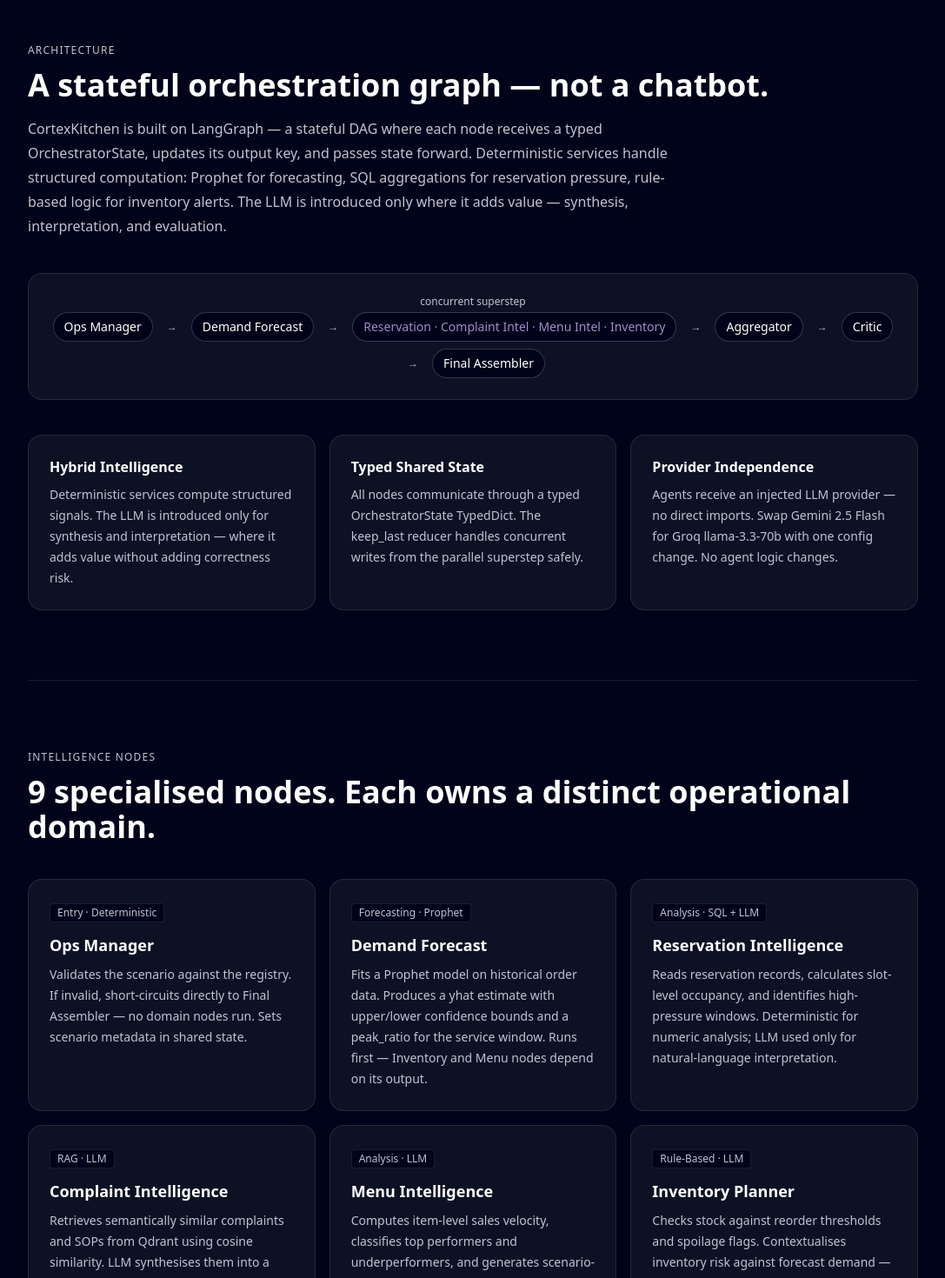
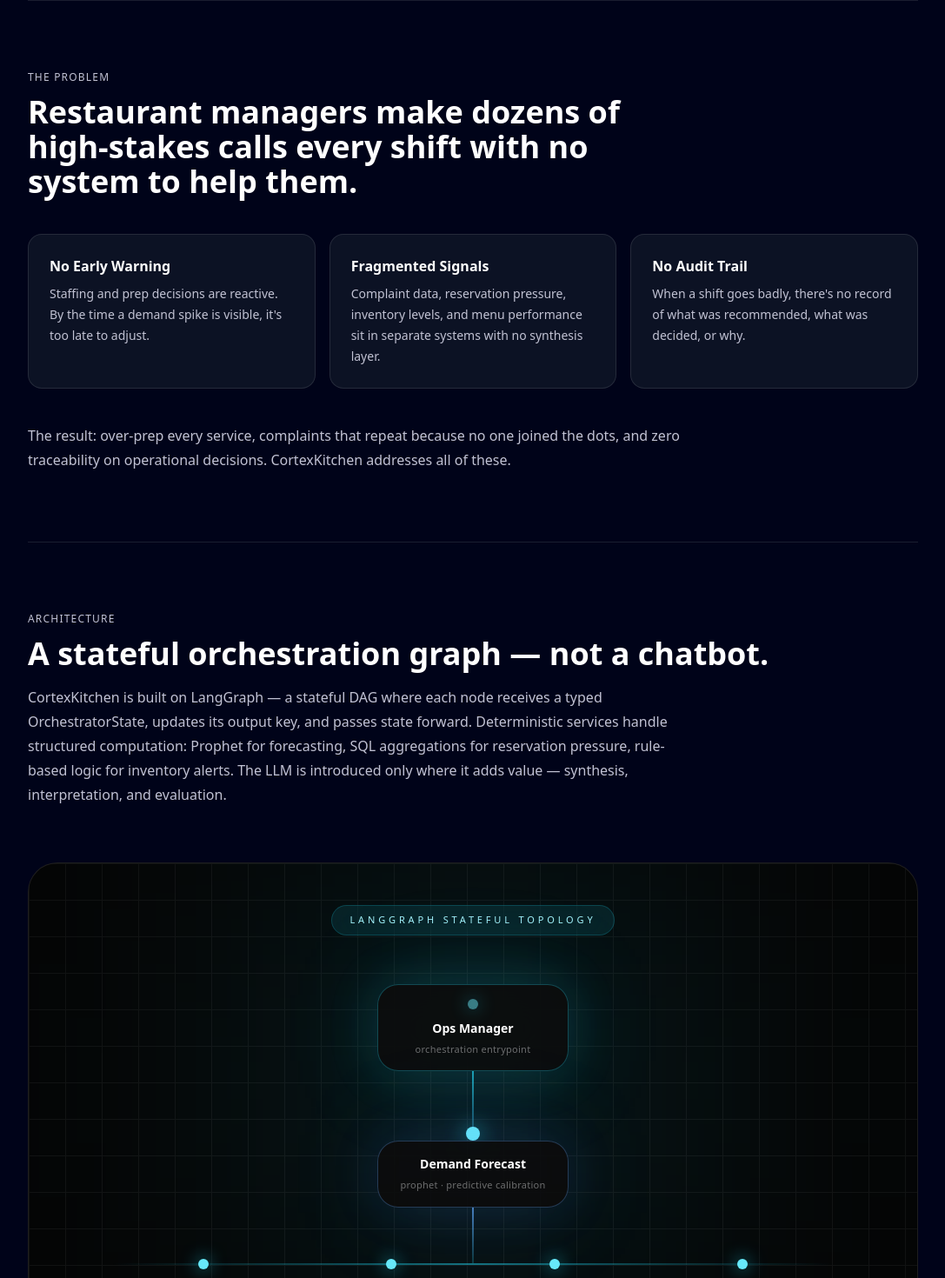
Before and after one commit to anoushka45/NextJs-Portfolio, a Next.js app: page /projects/cortexkitchen in a window 1280 px wide. Shown: the part 1330-2800 px from the top of the page at 87% size, without its empty margins (96-1183 px from the left). Built offline with nearby package versions, Linux system fonts and the light colour scheme.

Commit message:
projects section

```diff
--- a/app/projects/cortexkitchen/page.tsx
+++ b/app/projects/cortexkitchen/page.tsx
@@ -5,21 +5,31 @@
 export default function Page() {
   return (
     <main className="min-h-screen bg-black-100 text-white px-5 sm:px-10 pb-20">
-      <div className="max-w-5xl mx-auto pt-8">
-        <a href="/#projects" className="text-white-200 text-sm hover:text-white transition">← Back to Projects</a>
+      <div className="max-w-5xl mx-auto pt-8 px-4">
+        <a
+          href="/#projects"
+          className="inline-flex items-center gap-2 text-sm text-neutral-400 hover:text-white transition-all duration-300 group"
+        >
+          <span className="transform transition-transform duration-300 group-hover:-translate-x-1">
+            ←
+          </span>
+
+          <span className="tracking-wide">
+            View Full Portfolio
+          </span>
+        </a>
       </div>
 
       <div className="max-w-5xl mx-auto">
         {/* SECTION 1 — Hero */}
         <section className="py-20">
-          <p className="text-xs uppercase tracking-widest text-purple">Case Study</p>
-          <h1 className="text-5xl md:text-7xl font-bold text-white mt-3">CortexKitchen</h1>
+          <p className="text-xs uppercase tracking-widest text-purple">PROJECT DETAILS</p>
+          <h1 className="text-5xl md:text-7xl font-bold text-white mt-3">Cortex<span className="text-orange-400">Kitchen</span></h1>
           <p className="text-white-200 text-xl mt-5 max-w-2xl leading-8">A 9-node multi-agent decision engine for restaurant operations. LangGraph orchestration, Critic-validated output, RAG-backed intelligence, and a full persisted audit trail.</p>
 
           <div className="flex gap-3 mt-8 flex-wrap">
             <a href="https://github.com/anoushka45/cortexkitchen" target="_blank" rel="noopener noreferrer" className="px-5 py-2.5 rounded-full border border-white/20 text-white text-sm hover:border-purple transition">GitHub</a>
-            <a href="#" className="px-5 py-2.5 rounded-full bg-purple text-white text-sm hover:bg-purple/80 transition">Demo Video</a>
-            <a href="#" className="px-5 py-2.5 rounded-full border border-white/20 text-white text-sm hover:border-purple transition">Live Demo</a>
+            <a href="#" className="px-5 py-2.5 rounded-full bg-purple text-black font-semibold text-sm hover:bg-purple/80 transition">Demo Video</a>
           </div>
 
           <div className="grid grid-cols-2 md:grid-cols-4 gap-4 mt-14">
@@ -41,6 +51,11 @@
             </div>
           </div>
         </section>
+
+        {/* Project image */}
+        <div className="w-full rounded-2xl overflow-hidden border border-white/10 mb-2">
+          <img src="/projects/ck.png" alt="CortexKitchen dashboard" className="w-full h-auto object-cover" />
+        </div>
 
         {/* SECTION 2 — The Problem */}
         <section className="py-20 border-t border-white/10">
@@ -71,22 +86,212 @@
           <h2 className="text-3xl md:text-4xl font-bold text-white mt-3">A stateful orchestration graph — not a chatbot.</h2>
           <p className="text-white-200 mt-4 max-w-3xl leading-7">CortexKitchen is built on LangGraph — a stateful DAG where each node receives a typed OrchestratorState, updates its output key, and passes state forward. Deterministic services handle structured computation: Prophet for forecasting, SQL aggregations for reservation pressure, rule-based logic for inventory alerts. The LLM is introduced only where it adds value — synthesis, interpretation, and evaluation.</p>
 
-          <div className="rounded-2xl bg-black-200 border border-white/10 p-6 mt-10 overflow-x-auto">
-            <div className="text-xs text-white-200 mb-1 text-center">concurrent superstep</div>
-            <div className="flex items-center justify-center flex-wrap gap-2">
-              <span className="px-3 py-1.5 rounded-full border border-white/20 bg-black-100 text-sm">Ops Manager</span>
-              <span className="text-white-200 text-xs mx-2">→</span>
-              <span className="px-3 py-1.5 rounded-full border border-white/20 bg-black-100 text-sm">Demand Forecast</span>
-              <span className="text-white-200 text-xs mx-2">→</span>
-              <span className="px-3 py-1.5 rounded-full border border-purple/30 text-purple/80 bg-black-100 text-sm whitespace-nowrap">Reservation · Complaint Intel · Menu Intel · Inventory</span>
-              <span className="text-white-200 text-xs mx-2">→</span>
-              <span className="px-3 py-1.5 rounded-full border border-white/20 bg-black-100 text-sm">Aggregator</span>
-              <span className="text-white-200 text-xs mx-2">→</span>
-              <span className="px-3 py-1.5 rounded-full border border-white/20 bg-black-100 text-sm">Critic</span>
-              <span className="text-white-200 text-xs mx-2">→</span>
-              <span className="px-3 py-1.5 rounded-full border border-white/20 bg-black-100 text-sm">Final Assembler</span>
+
+{/* ARCHITECTURE FLOW */}
+
+<div className="relative mt-16 rounded-[34px] border border-white/10 bg-[#050505] p-8 md:p-12 overflow-hidden">
+
+  {/* background glows */}
+  <div className="absolute top-0 left-1/2 -translate-x-1/2 h-[500px] w-[500px] bg-cyan-400/10 blur-[140px]" />
+  <div className="absolute bottom-0 right-0 h-[300px] w-[300px] bg-purple/10 blur-[120px]" />
+
+  {/* grid */}
+  <div className="absolute inset-0 opacity-[0.05] bg-[linear-gradient(to_right,#ffffff_1px,transparent_1px),linear-gradient(to_bottom,#ffffff_1px,transparent_1px)] bg-[size:42px_42px]" />
+
+  <div className="relative z-10">
+
+    {/* top label */}
+    <div className="flex justify-center mb-14">
+      <div className="px-5 py-2 rounded-full border border-cyan-400/20 bg-cyan-400/10 backdrop-blur-xl">
+        <p className="text-[11px] tracking-[0.35em] uppercase text-cyan-200 font-medium">
+          LangGraph Stateful Topology
+        </p>
+      </div>
+    </div>
+
+    {/* graph */}
+    <div className="flex flex-col items-center">
+
+      {/* ops manager */}
+      <div className="relative group">
+        <div className="absolute inset-0 bg-cyan-400/20 blur-3xl opacity-70" />
+
+        <div className="relative rounded-3xl border border-cyan-400/30 bg-[#0d0d0d]/90 backdrop-blur-xl px-6 py-4 min-w-[220px] text-center shadow-[0_0_60px_rgba(34,211,238,0.15)]">
+          <div className="flex justify-center mb-3">
+            <div className="w-3 h-3 rounded-full bg-cyan-300 animate-pulse shadow-[0_0_20px_rgba(34,211,238,0.9)]" />
+          </div>
+
+          <p className="text-white text-sm font-semibold">
+            Ops Manager
+          </p>
+
+          <p className="text-[11px] text-white/40 mt-1.5 tracking-wide">
+            orchestration entrypoint
+          </p>
+        </div>
+      </div>
+
+      {/* connector */}
+      <div className="relative w-[2px] h-20 bg-gradient-to-b from-cyan-400/70 to-blue-400/20">
+        <div className="absolute bottom-0 left-1/2 -translate-x-1/2 w-4 h-4 rounded-full bg-cyan-300 shadow-[0_0_25px_rgba(34,211,238,0.8)]" />
+      </div>
+
+      {/* forecast */}
+      <div className="relative">
+        <div className="absolute inset-0 bg-blue-400/20 blur-3xl opacity-70" />
+
+        <div className="relative rounded-3xl border border-blue-400/30 bg-[#0d0d0d]/90 px-6 py-4 min-w-[220px] text-center shadow-[0_0_60px_rgba(59,130,246,0.12)]">
+          <p className="text-white text-sm font-semibold">
+            Demand Forecast
+          </p>
+
+          <p className="text-[11px] text-white/40 mt-1.5 tracking-wide">
+            prophet · predictive calibration
+          </p>
+        </div>
+      </div>
+
+      {/* split */}
+      <div className="relative flex flex-col items-center">
+
+        <div className="w-[2px] h-16 bg-gradient-to-b from-blue-400/70 to-cyan-400/20" />
+
+        <div className="w-[65vw] max-w-[850px] h-[2px] bg-gradient-to-r from-transparent via-cyan-400/50 to-transparent relative">
+
+          <div className="absolute left-[12%] top-1/2 -translate-y-1/2 w-3 h-3 rounded-full bg-cyan-300 shadow-[0_0_20px_rgba(34,211,238,0.8)]" />
+          <div className="absolute left-[38%] top-1/2 -translate-y-1/2 w-3 h-3 rounded-full bg-cyan-300 shadow-[0_0_20px_rgba(34,211,238,0.8)]" />
+          <div className="absolute right-[38%] top-1/2 -translate-y-1/2 w-3 h-3 rounded-full bg-cyan-300 shadow-[0_0_20px_rgba(34,211,238,0.8)]" />
+          <div className="absolute right-[12%] top-1/2 -translate-y-1/2 w-3 h-3 rounded-full bg-cyan-300 shadow-[0_0_20px_rgba(34,211,238,0.8)]" />
+
+        </div>
+
+        <div className="mt-3 text-[11px] uppercase tracking-[0.3em] text-cyan-200/60">
+          concurrent superstep
+        </div>
+      </div>
+
+      {/* parallel agents */}
+      <div className="grid grid-cols-1 md:grid-cols-2 xl:grid-cols-4 gap-5 mt-10 w-full max-w-6xl">
+
+        {[
+          {
+            title: "Reservation Intel",
+            desc: "reservation pressure analysis",
+            glow: "cyan",
+          },
+          {
+            title: "Complaint Intel",
+            desc: "RAG + complaint synthesis",
+            glow: "blue",
+          },
+          {
+            title: "Menu Intelligence",
+            desc: "sales & promotion insights",
+            glow: "emerald",
+          },
+          {
+            title: "Inventory Agent",
+            desc: "stock risk & shortages",
+            glow: "orange",
+          },
+        ].map((agent) => (
+          <div
+            key={agent.title}
+            className="group relative"
+          >
+
+            <div className="absolute inset-0 rounded-[28px] bg-cyan-400/10 blur-2xl opacity-0 group-hover:opacity-100 transition duration-500" />
+
+            <div className="relative overflow-hidden rounded-[28px] border border-white/10 bg-[#0d0d0d]/95 p-4 backdrop-blur-xl transition-all duration-300 hover:-translate-y-2 hover:border-cyan-300/30">
+
+              {/* top line */}
+              <div className="flex items-center gap-2 mb-5">
+                <div className="w-2.5 h-2.5 rounded-full bg-cyan-300 shadow-[0_0_18px_rgba(34,211,238,0.9)]" />
+                <div className="h-[1px] flex-1 bg-gradient-to-r from-cyan-400/40 to-transparent" />
+              </div>
+
+              <h3 className="text-white text-sm font-semibold">
+                {agent.title}
+              </h3>
+
+              <p className="text-xs text-white/45 mt-2 leading-5">
+                {agent.desc}
+              </p>
+
+              {/* subtle corner glow */}
+              <div className="absolute top-0 right-0 w-24 h-24 bg-cyan-400/5 blur-2xl" />
+
             </div>
           </div>
+        ))}
+
+      </div>
+
+      {/* merge line */}
+      <div className="relative flex flex-col items-center mt-10">
+
+        <div className="w-[65vw] max-w-[850px] h-[2px] bg-gradient-to-r from-transparent via-emerald-400/50 to-transparent relative">
+          <div className="absolute left-1/2 top-1/2 -translate-x-1/2 -translate-y-1/2 w-4 h-4 rounded-full bg-emerald-300 shadow-[0_0_24px_rgba(52,211,153,0.9)]" />
+        </div>
+
+        <div className="w-[2px] h-16 bg-gradient-to-b from-emerald-400/70 to-white/10" />
+
+      </div>
+
+      {/* final stack */}
+      <div className="flex flex-col items-center gap-6 w-full max-w-md">
+
+        {[
+          {
+            title: "Aggregator",
+            desc: "merge & reconcile outputs",
+            border: "border-emerald-400/30",
+          },
+          {
+            title: "Critic Agent",
+            desc: "governance & evaluation",
+            border: "border-orange-400/30",
+          },
+          {
+            title: "Final Assembler",
+            desc: "response synthesis layer",
+            border: "border-white/20",
+          },
+        ].map((node) => (
+          <div key={node.title} className="relative w-full group">
+
+            <div className="absolute inset-0 bg-white/5 blur-3xl opacity-40" />
+
+            <div
+              className={`relative rounded-[28px] ${node.border} border bg-[#0d0d0d]/95 backdrop-blur-xl p-4 transition-all duration-300 hover:-translate-y-1`}
+            >
+
+              <div className="flex items-center gap-4">
+
+                <div className="w-3 h-3 rounded-full bg-cyan-300 shadow-[0_0_18px_rgba(34,211,238,0.9)]" />
+
+                <div>
+                  <h3 className="text-white text-sm font-semibold">
+                    {node.title}
+                  </h3>
+
+                  <p className="text-xs text-white/45 mt-1">
+                    {node.desc}
+                  </p>
+                </div>
+
+              </div>
+
+            </div>
+          </div>
+        ))}
+
+      </div>
+
+    </div>
+  </div>
+</div>
+
 
           <div className="grid grid-cols-1 md:grid-cols-3 gap-4 mt-10">
             <div className="rounded-2xl bg-black-200 border border-white/10 p-6">
@@ -197,9 +402,9 @@
 
           <div className="flex items-center justify-center gap-3 mt-10 flex-wrap">
             <div className="px-5 py-2 rounded-full border border-green-400/30 text-green-300 bg-green-400/10 text-sm font-medium">Approved</div>
-            <div className="text-white-200">→</div>
+            <div className="text-white-200">.</div>
             <div className="px-5 py-2 rounded-full border border-yellow-400/30 text-yellow-300 bg-yellow-400/10 text-sm font-medium">Revision</div>
-            <div className="text-white-200">→</div>
+            <div className="text-white-200">.</div>
             <div className="px-5 py-2 rounded-full border border-red-400/30 text-red-300 bg-red-400/10 text-sm font-medium">Rejected</div>
           </div>
 
@@ -219,7 +424,7 @@
             <div className="rounded-2xl bg-black-200 border border-white/10 p-6">
               <h3 className="font-semibold text-white mb-3">Retrieval Flow</h3>
               <div className="text-sm text-white-200 leading-7">
-                <div className="text-purple">→</div>
+                <div className="text-purple"></div>
                 <div>Query constructed from operational context (e.g. "pizza delivery delays, slow service, Friday evening")</div>
                 <div className="mt-2">→ Query embedded and passed to Qdrant cosine similarity search</div>
                 <div className="mt-2">→ Top-k complaints retrieved with similarity scores</div>
@@ -367,7 +572,7 @@
           <p className="text-white-200 mt-4 max-w-xl mx-auto">The full system runs locally with Docker Compose. Architecture docs, data model, API contracts, and the evaluation rubric are all in the repo.</p>
 
           <div className="flex justify-center gap-4 mt-8 flex-wrap">
-            <a href="https://github.com/anoushka45/cortexkitchen" target="_blank" rel="noopener noreferrer" className="px-6 py-3 rounded-full bg-purple text-white text-sm font-medium hover:bg-purple/80 transition">View on GitHub</a>
+            <a href="https://github.com/anoushka45/cortexkitchen" target="_blank" rel="noopener noreferrer" className="px-6 py-3 rounded-full bg-purple text-black font-semibold text-sm font-medium hover:bg-purple/80 transition">View on GitHub</a>
             <a href="mailto:vyasanoushka@gmail.com" className="px-6 py-3 rounded-full border border-white/20 text-white text-sm hover:border-purple transition">Get in Touch</a>
             <a href="#" className="px-6 py-3 rounded-full border border-white/20 text-white text-sm hover:border-purple transition">Demo Video</a>
           </div>
--- a/components/Experience.tsx
+++ b/components/Experience.tsx
@@ -10,7 +10,7 @@
         <span className="text-purple"> Experience</span>
       </h1>
 
-      <div className="w-full mt-12 grid grid-cols-1 md:grid-cols-2 gap-6">
+      <div className="w-full mt-12 flex flex-col gap-6">
         {workExperience.map((card) => (
           <div
             key={card.id}
--- a/components/Skills.tsx
+++ b/components/Skills.tsx
@@ -3,11 +3,11 @@
 const skillGroups = [
   {
     title: "AI / LLM",
-    items: ["LangChain", "LangGraph", "RAG Pipelines", "Azure OpenAI", "Gemini", "Prompt Engineering", "Vector Search"],
+    items: ["LangChain", "LangGraph", "RAG Pipelines", "Prompt Engineering", "Vector Databases", "Azure OpenAI", "Gemini", "Claude", "Groq", "Llama", "Open Source Models"],
   },
   {
     title: "Backend",
-    items: ["Python", "FastAPI", "Node.js", "Express.js", "REST APIs"],
+    items: ["Python", "FastAPI", "Node.js", "Express.js", "Docker", "REST APIs"],
   },
   {
     title: "Frontend",
@@ -15,7 +15,7 @@
   },
   {
     title: "Databases & Tools",
-    items: ["PostgreSQL", "MySQL", "MongoDB", "Git", "Postman", "Vercel"],
+    items: ["PostgreSQL", "MySQL", "MongoDB", "Qdrant", "ChromaDB", "Git", "GitHub", "Postman", "Vercel"],
   },
 ];
 
--- a/data/index.ts
+++ b/data/index.ts
@@ -95,7 +95,7 @@
     id: 1,
     title: "CortexKitchen — AI Operations Decision Engine",
     des: "A 9-node multi-agent decision system for restaurant operations. LangGraph orchestration, RAG-backed complaint intelligence, Prophet demand forecasting, a 5-dimension Critic validation layer, and a full persisted audit trail. Built end-to-end solo across 4 phases.",
-    img: "/projects/docQuery.png",
+    img: "/projects/ck.png",
     link: "https://github.com/anoushka45/cortexkitchen",
     category: "AI",
     tags: ["LangGraph", "RAG", "FastAPI", "Qdrant", "PostgreSQL", "Multi-Agent", "Prophet", "Next.js"],
```
Also changed, not shown: components/RecentProj.tsx (+17 -9 lines), components/ui/BentoGrid.tsx (+11 -8 lines), public/projects/ck.png (added), public/projects/cortexkitchen.png (added).
